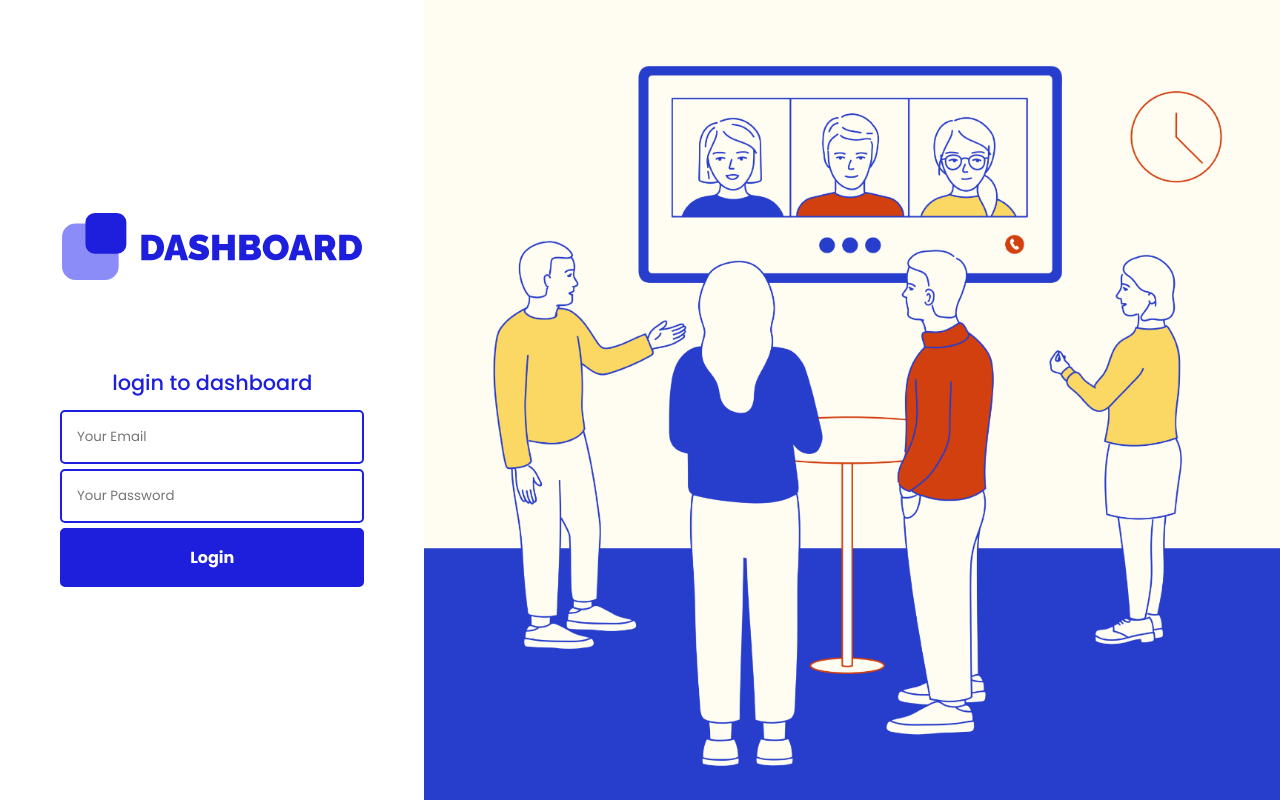
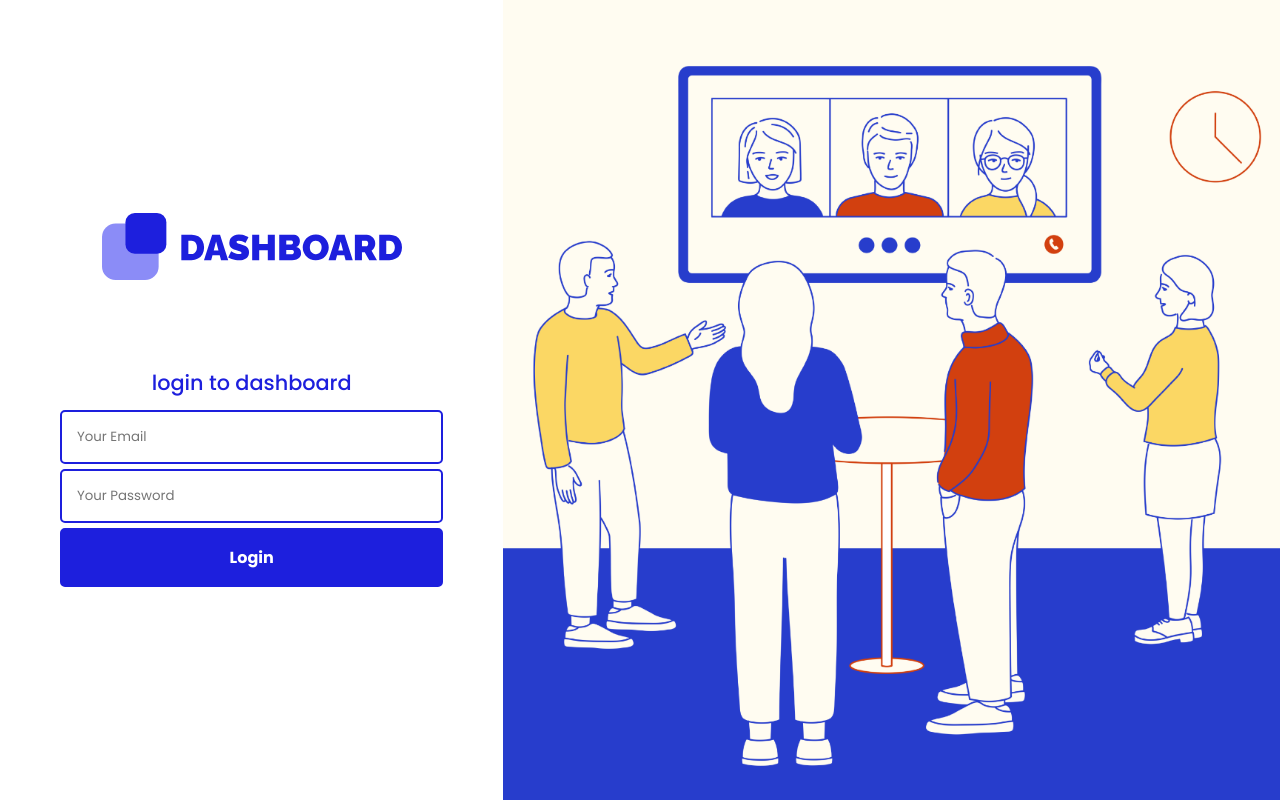
Before and after one commit to devnart/gestion-inventaire, a PHP site: page /login.php in a window 1280 px wide. Run offline with PHP 8.4, Linux system fonts and the light colour scheme.

Commit message:
responsive login

```diff
--- a/css/style.css
+++ b/css/style.css
@@ -146,10 +146,17 @@ main.container {
   display: -webkit-box;
   display: -ms-flexbox;
   display: flex;
+  height: 100vh;
+  -webkit-box-pack: center;
+      -ms-flex-pack: center;
+          justify-content: center;
+  -webkit-box-align: center;
+      -ms-flex-align: center;
+          align-items: center;
 }
 
 main.container .login {
-  padding: 0 60px;
+  margin: 0 60px;
   -webkit-box-flex: 33%;
       -ms-flex: 33%;
           flex: 33%;
@@ -209,6 +216,12 @@ main.container .login form input[type="submit"] {
 
 main.container .image-container {
   height: 100vh;
+}
+
+@media (max-width: 480px) {
+  main.container .image-container {
+    display: none;
+  }
 }
 
 main.container .image-container img {
--- a/css/style.scss
+++ b/css/style.scss
@@ -154,8 +154,11 @@ $background: #f7f7f7;
 // Start Styling
 main.container {
   display: flex;
+  height: 100vh;
+  justify-content: center;
+  align-items: center;
   .login {
-    padding: 0 60px;
+    margin: 0 60px;
     flex: 33%;
     display: flex;
     justify-content: center;
@@ -193,6 +196,9 @@ main.container {
   }
   .image-container {
     height: 100vh;
+    @include breakpoint(sm) {
+display: none;
+      }
     img {
       height: 100%;
       width: 100%;
```
Also changed, not shown: 1 other file.
